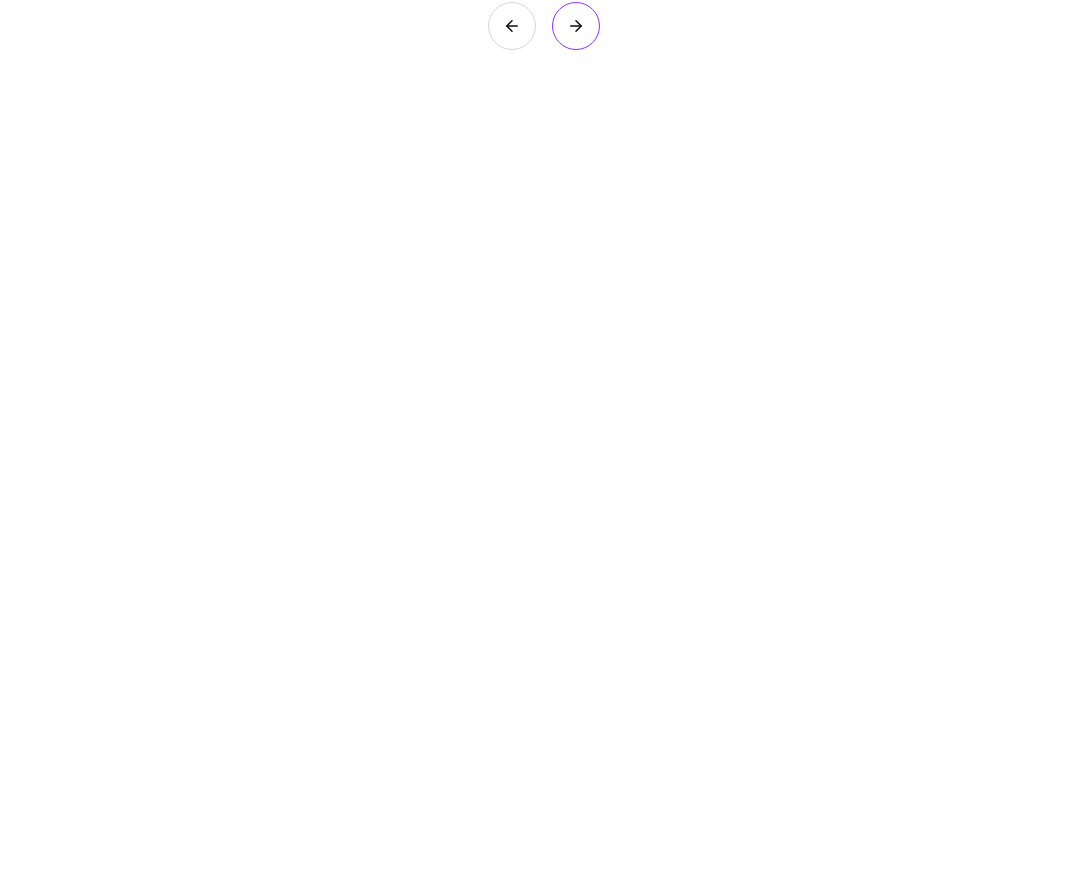
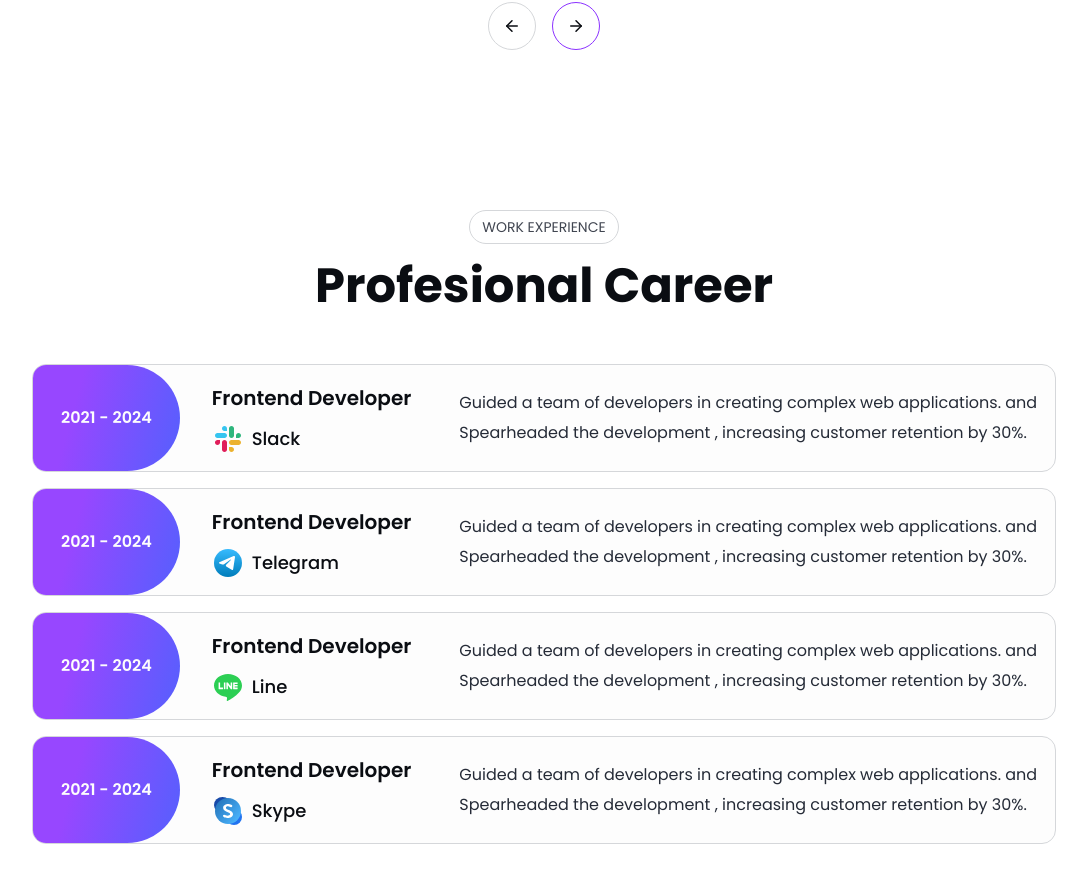
Before and after one commit to Joashchandra/Portfolio, a Next.js app: page / in a window 1280 px wide. Shown: the part 3971-4853 px from the top of the page, without its empty margins (96-1183 px from the left). Before the commit the page ends 4101 px from the top, so only its background shows below. Built offline with nearby package versions, Linux system fonts and the light colour scheme.

Commit message:
feat: add ExperienceSection

```diff
--- a/src/app/page.tsx
+++ b/src/app/page.tsx
@@ -1,5 +1,6 @@
 import AboutMe from '@/components/pages/AboutMe';
 import ComparisonSection from '@/components/pages/ComparisonSection';
+import ExperienceSection from '@/components/pages/ExperienceSection';
 import HeroSection from '@/components/pages/HeroSection';
 import PortfolioSection from '@/components/pages/PortfolioSection';
 import SkillsetSection from '@/components/pages/SkillsetSection';
@@ -13,6 +14,7 @@ export default function Home() {
         <SkillsetSection />
         <ComparisonSection />
         <PortfolioSection />
+        <ExperienceSection />
       </main>
     </div>
   );
--- /dev/null
+++ b/src/components/pages/ExperienceSection.tsx
@@ -0,0 +1,30 @@
+'use client';
+
+import { experienceData } from '@/data/experience';
+import ExperienceCard from '@/components/ui/ExperienceCard';
+import SectionHeader from '../ui/SectionHeader';
+
+export default function ExperienceSection() {
+  const { badge, heading, experiences } = experienceData;
+
+  const orderedExperiences = [...experiences].reverse();
+
+  return (
+    <section
+      id='experience'
+      className='flex flex-col w-full py-5xl px-xl gap-3xl scroll-mt-20 md:px-5xl lg:py-8xl xl:px-10xl xl:gap-6xl xl:scroll-mt-21.5'
+    >
+      <SectionHeader
+        badge={badge}
+        heading={heading}
+        className='text-center items-center'
+      />
+
+      <div className='w-full flex flex-col gap-xl'>
+        {orderedExperiences.map((item, index) => (
+          <ExperienceCard key={item.id} item={item} index={index} />
+        ))}
+      </div>
+    </section>
+  );
+}
```
